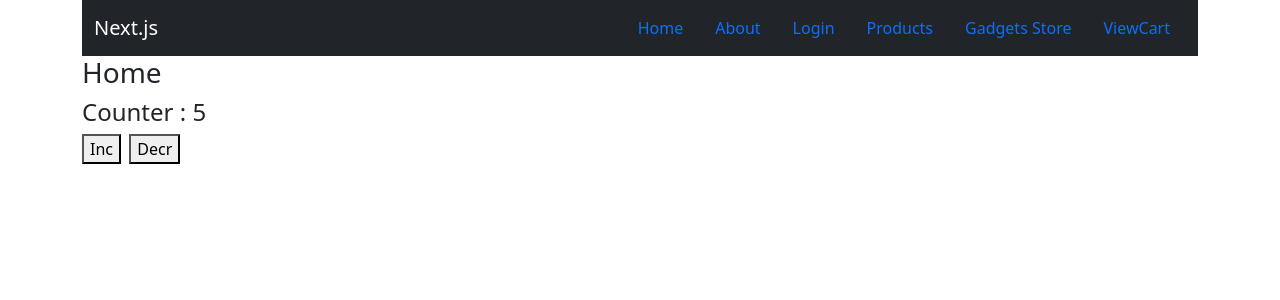
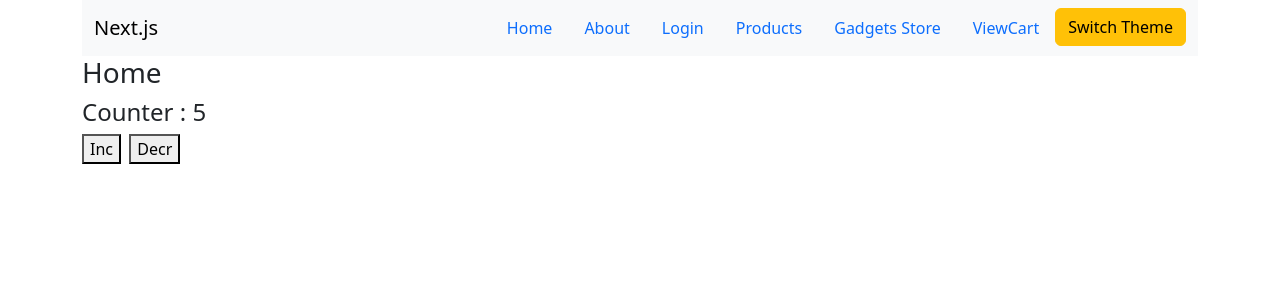
Before and after one commit to aniljos/Next.js-Jan-28-2025, a Next.js app in the folder the-awesome-app/: page / in a window 1280 px wide. Shown: the top 300 px of the page. Built offline with nearby package versions, Linux system fonts and the light colour scheme.

Commit message:
Day 3 session 2

```diff
--- a/the-awesome-app/src/app/gadgets-store/page.tsx
+++ b/the-awesome-app/src/app/gadgets-store/page.tsx
@@ -2,12 +2,16 @@
 import { Product } from '@/model/Product';
 import axios from 'axios';
 import React, { useEffect, useState } from 'react';
+import { useDispatch } from 'react-redux';
+import  * as gadgetsReducer from '@/redux/gadgetsReducer';
+import { CartItem } from '@/model/CartItem';
 
 
 const baseUrl = "http://localhost:9000/products";
 function GadgetStore(){
 
     const [products, setProducts] = useState<Product[]>([]);
+    const dispatch = useDispatch();
 
     useEffect(() => {
 
@@ -32,6 +36,8 @@ function GadgetStore(){
 
     function addToCart(product: Product): void {
 
+        const action  = gadgetsReducer.addToCart(new CartItem(product, 1));
+        dispatch(action);
     }
 
     function renderProducts() {
--- a/the-awesome-app/src/app/layout.tsx
+++ b/the-awesome-app/src/app/layout.tsx
@@ -3,6 +3,7 @@ import { Geist, Geist_Mono } from "next/font/google";
 import "./globals.css";
 import { AppBar } from "@/components/AppBar";
 import { ReduxProvider } from "@/redux/ReduxProvider";
+import { AppThemeContextProvider } from "@/context/AppThemeContext";
 
 
 
@@ -34,10 +35,12 @@ export default function RootLayout({
         <div className="container">
 
           <ReduxProvider>
-            <AppBar />
-            <main>
-              {children}
-            </main>
+            <AppThemeContextProvider>
+              <AppBar />
+              <main>
+                {children}
+              </main>
+            </AppThemeContextProvider>
           </ReduxProvider>
 
 
--- a/the-awesome-app/src/app/login/page.tsx
+++ b/the-awesome-app/src/app/login/page.tsx
@@ -79,6 +79,8 @@ export default function LoginPage() {
 
     return (
         <div>
+
+
             <h3>Login</h3>
             <p>Signin to the application here...</p>
 
--- a/the-awesome-app/src/components/AppBar.tsx
+++ b/the-awesome-app/src/components/AppBar.tsx
@@ -1,8 +1,25 @@
+'use client'
+
+import { AppThemeContext } from "@/context/AppThemeContext";
 import Link from "next/link";
-export function AppBar(){
+import { useContext } from "react";
+export function AppBar() {
+
+  const themeContext = useContext(AppThemeContext);
+  const mode = themeContext.mode;
+
+  function changeTheme(){
+
+    if(themeContext.changeTheme){
+      themeContext.changeTheme(themeContext.mode === 'dark' ? 'light' : 'dark');
+    }
+
+
+
+  }
 
   return (
-        <nav className="navbar navbar-dark bg-dark">
+    <nav className={`navbar navbar-${mode} bg-${mode}`}>
       <div className="container-fluid">
         <Link className="navbar-brand" href="/">Next.js</Link>
         <ul className="nav">
@@ -24,6 +41,9 @@ export function AppBar(){
           <li className="nav-item">
             <Link className="nav-link" href="/view-cart">ViewCart</Link>
           </li>
+          <li className="nav-item">
+            <button className="btn btn-warning" onClick={changeTheme}>Switch Theme</button>
+          </li>
         </ul>
       </div>
     </nav>
--- /dev/null
+++ b/the-awesome-app/src/context/AppThemeContext.tsx
@@ -0,0 +1,29 @@
+'use client'
+
+import React, { useState } from "react";
+
+export type ThemeState = {
+    mode: string;
+    changeTheme?: (mode: string) => void
+}
+
+export const initialThemeState: ThemeState = {
+    mode: 'light'
+}
+
+// creates the context/store
+export const AppThemeContext = React.createContext(initialThemeState);
+
+type AppThemeContextProviderProps = {
+    children: React.ReactNode
+}
+export function AppThemeContextProvider(props: AppThemeContextProviderProps){
+
+    const [mode, setMode] = useState(initialThemeState.mode);
+
+    return (
+        <AppThemeContext.Provider value={{mode, changeTheme: setMode}}>
+            {props.children}
+        </AppThemeContext.Provider>
+    )
+}
--- a/the-awesome-app/src/redux/gadgetsReducer.ts
+++ b/the-awesome-app/src/redux/gadgetsReducer.ts
@@ -55,4 +55,6 @@ const slice = createSlice({
     }
 });
 
+//action creators
+export const {addToCart, removeItem} = slice.actions;
 export const gadgetsReducer = slice.reducer;
--- a/the-awesome-app/src/redux/store.ts
+++ b/the-awesome-app/src/redux/store.ts
@@ -11,7 +11,10 @@ const reducers = combineReducers({
 // create the store
 export const store = configureStore({
     reducer: reducers,
-    devTools: true
+    devTools: true,
+    middleware: (getDefaultMiddleware) => getDefaultMiddleware({
+        serializableCheck: false,
+    }),
 });
 
 export type AppState = ReturnType<typeof store.getState>;
```
Also changed, not shown: the-awesome-app/src/app/view-cart/page.tsx (+47 -0 lines), 1 other file (tests, documents, lock files or other folders). Lines whose indentation alone changed are shown as unchanged.
